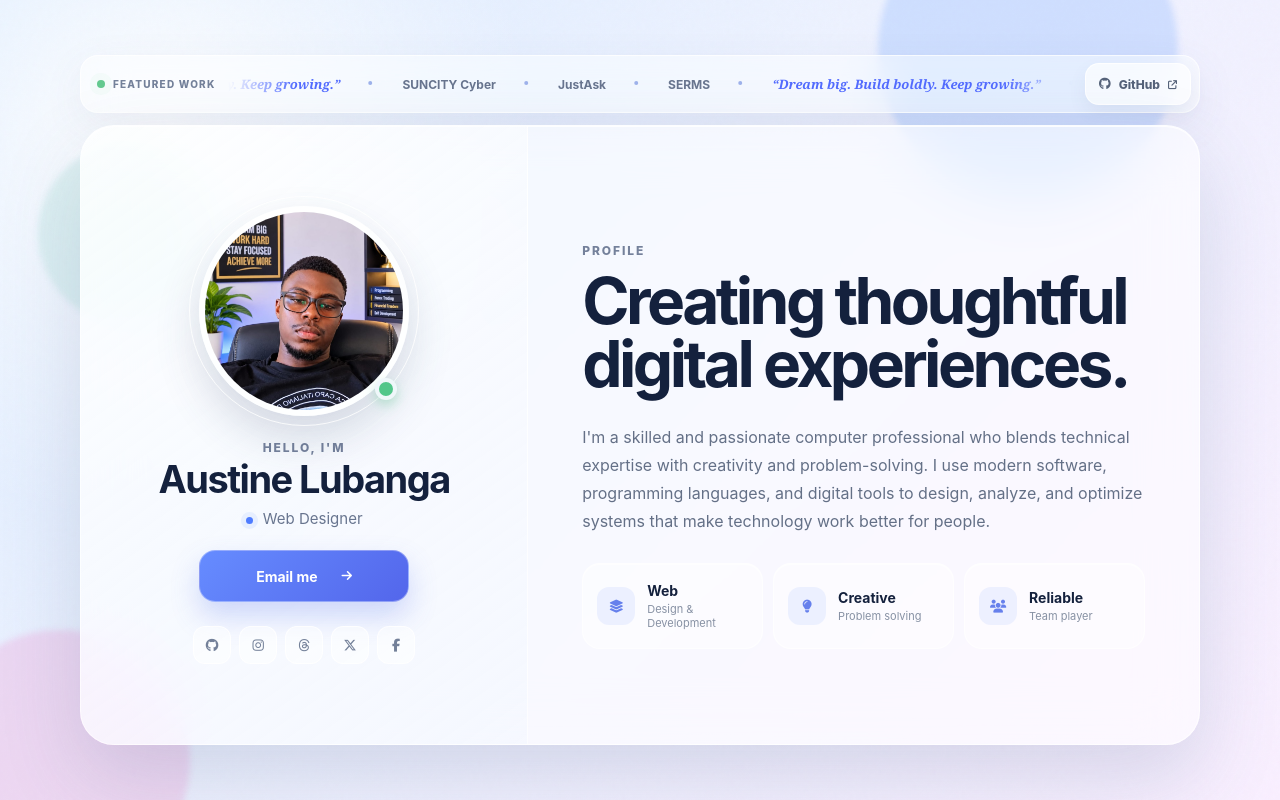
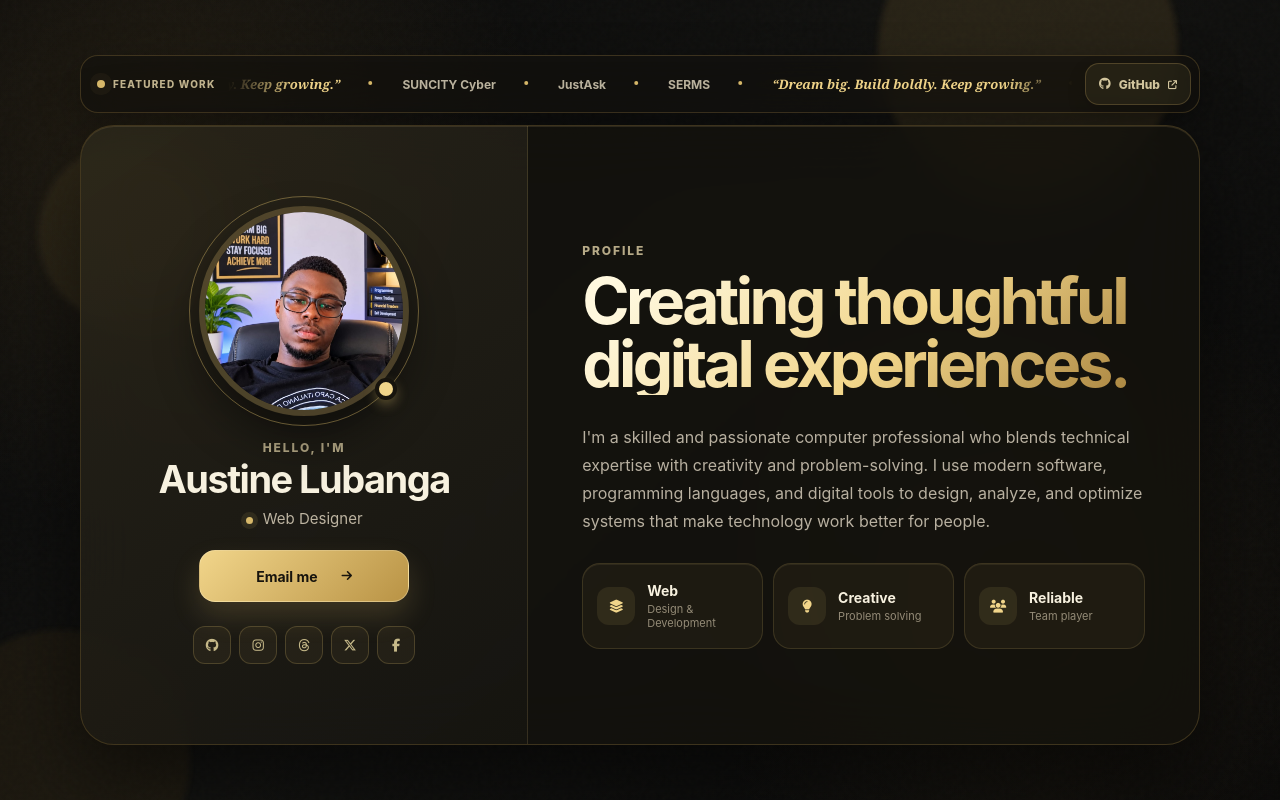
Before and after one commit to Austjnr20/Portfolio, a plain HTML site: page index.html in a window 1280 px wide. Drawn offline with Linux system fonts and the light colour scheme.

Commit message:
Apply premium black and gold theme
Co-authored-by: Copilot <223556219+Copilot@users.noreply.github.com>

```diff
--- a/index.html
+++ b/index.html
@@ -3,7 +3,7 @@
 <head>
     <meta charset="UTF-8">
     <meta name="viewport" content="width=device-width, initial-scale=1.0">
-    <meta name="theme-color" content="#dcecff">
+    <meta name="theme-color" content="#090909">
     <meta name="description" content="Portfolio of Austine Lubanga, web designer and computer professional.">
     <title>Austine Lubanga — Portfolio</title>
     <link rel="preconnect" href="https://cdnjs.cloudflare.com">
--- a/styles.css
+++ b/styles.css
@@ -3,12 +3,13 @@
 }
 
 :root {
-    --ink: #14213d;
-    --muted: #68758f;
-    --glass: rgba(255, 255, 255, 0.58);
-    --glass-strong: rgba(255, 255, 255, 0.78);
-    --line: rgba(255, 255, 255, 0.72);
-    --blue: #4f7cff;
+    --ink: #f7f1df;
+    --muted: #bdb4a1;
+    --glass: rgba(20, 18, 14, 0.78);
+    --glass-strong: rgba(32, 28, 20, 0.88);
+    --line: rgba(215, 174, 87, 0.22);
+    --gold: #d8b96a;
+    --gold-bright: #f1d58a;
 }
 
 html {
@@ -22,8 +23,9 @@ body {
     font-family: -apple-system, BlinkMacSystemFont, "Segoe UI", sans-serif;
     color: var(--ink);
     background:
-        radial-gradient(circle at 12% 18%, rgba(255, 255, 255, 0.95), transparent 24rem),
-        linear-gradient(135deg, #dcecff 0%, #edf2ff 42%, #f9efff 100%);
+        radial-gradient(circle at 12% 18%, rgba(199, 155, 70, 0.12), transparent 24rem),
+        radial-gradient(circle at 82% 78%, rgba(126, 96, 42, 0.12), transparent 22rem),
+        linear-gradient(135deg, #090909 0%, #11110f 48%, #080808 100%);
 }
 
 body::before {
@@ -47,7 +49,7 @@ body::before {
     height: 300px;
     top: -100px;
     right: 8%;
-    background: rgba(153, 190, 255, 0.48);
+    background: rgba(205, 164, 78, 0.16);
 }
 
 .ambient-two {
@@ -55,7 +57,7 @@ body::before {
     height: 260px;
     bottom: -90px;
     left: -70px;
-    background: rgba(238, 171, 221, 0.48);
+    background: rgba(111, 82, 34, 0.18);
 }
 
 .ambient-three {
@@ -63,7 +65,7 @@ body::before {
     height: 180px;
     top: 18%;
     left: 3%;
-    background: rgba(177, 225, 219, 0.45);
+    background: rgba(238, 196, 105, 0.09);
 }
 
 .portfolio-shell {
@@ -88,8 +90,8 @@ body::before {
     gap: 12px;
     border: 1px solid var(--line);
     border-radius: 18px;
-    background: rgba(255, 255, 255, 0.48);
-    box-shadow: 0 12px 40px rgba(76, 94, 138, 0.08);
+    background: rgba(18, 17, 14, 0.72);
+    box-shadow: 0 12px 40px rgba(0, 0, 0, 0.34);
     backdrop-filter: blur(22px) saturate(150%);
     -webkit-backdrop-filter: blur(22px) saturate(150%);
 }
@@ -98,7 +100,7 @@ body::before {
     flex: 0 0 auto;
     display: flex;
     align-items: center;
-    color: #74819a;
+    color: #c3b58f;
     font-size: 10px;
     font-weight: 850;
     letter-spacing: 0.12em;
@@ -112,8 +114,8 @@ body::before {
     display: inline-block;
     margin-right: 8px;
     border-radius: 50%;
-    background: #63c98f;
-    box-shadow: 0 0 0 5px rgba(99, 201, 143, 0.12);
+    background: var(--gold);
+    box-shadow: 0 0 0 5px rgba(216, 185, 106, 0.12);
     animation: pulse 2s ease-out infinite;
 }
 
@@ -137,7 +139,7 @@ body::before {
 .marquee-track > span {
     display: inline-flex;
     align-items: center;
-    color: #68758f;
+    color: #bcb49f;
     text-decoration: none;
     font-size: 12px;
     font-weight: 750;
@@ -152,15 +154,15 @@ body::before {
     height: 4px;
     margin: 0 0 3px 28px;
     border-radius: 50%;
-    background: #9eb2eb;
+    background: var(--gold);
 }
 
 .marquee-track a:hover {
-    color: #536cff;
+    color: var(--gold-bright);
 }
 
 .quote-item {
-    color: #536cff !important;
+    color: var(--gold-bright) !important;
     font-family: Georgia, "Times New Roman", serif;
     font-size: 13px !important;
     font-style: italic;
@@ -178,11 +180,11 @@ body::before {
     display: flex;
     align-items: center;
     gap: 8px;
-    border: 1px solid rgba(255, 255, 255, 0.82);
+    border: 1px solid rgba(216, 185, 106, 0.24);
     border-radius: 14px;
-    color: #56637a;
-    background: rgba(255, 255, 255, 0.68);
-    box-shadow: 0 8px 18px rgba(74, 91, 133, 0.08);
+    color: #d4c79f;
+    background: rgba(216, 185, 106, 0.08);
+    box-shadow: 0 8px 18px rgba(0, 0, 0, 0.18);
     text-decoration: none;
     font-size: 12px;
     font-weight: 800;
@@ -194,8 +196,8 @@ body::before {
 }
 
 .top-github:hover {
-    color: #536cff;
-    background: white;
+    color: #17140d;
+    background: linear-gradient(135deg, var(--gold-bright), var(--gold));
     transform: translateY(-2px);
 }
 
@@ -208,8 +210,8 @@ body::before {
     border-radius: 34px;
     background: var(--glass);
     box-shadow:
-        0 32px 80px rgba(69, 87, 135, 0.18),
-        inset 0 1px 0 rgba(255, 255, 255, 0.82);
+        0 32px 80px rgba(0, 0, 0, 0.52),
+        inset 0 1px 0 rgba(241, 213, 138, 0.12);
     backdrop-filter: blur(28px) saturate(145%);
     -webkit-backdrop-filter: blur(28px) saturate(145%);
     animation: enter 900ms cubic-bezier(.2, .75, .25, 1) both;
@@ -223,10 +225,10 @@ body::before {
     align-items: center;
     justify-content: center;
     text-align: center;
-    border-right: 1px solid rgba(255, 255, 255, 0.68);
+    border-right: 1px solid rgba(216, 185, 106, 0.14);
     background:
-        linear-gradient(145deg, rgba(255, 255, 255, 0.5), rgba(235, 242, 255, 0.3)),
-        rgba(255, 255, 255, 0.18);
+        linear-gradient(145deg, rgba(216, 185, 106, 0.08), rgba(0, 0, 0, 0.1)),
+        rgba(255, 255, 255, 0.02);
 }
 
 .portrait-wrap {
@@ -240,7 +242,7 @@ body::before {
     content: "";
     position: absolute;
     inset: -10px;
-    border: 1px solid rgba(255, 255, 255, 0.78);
+    border: 1px solid rgba(216, 185, 106, 0.42);
     border-radius: 50%;
 }
 
@@ -250,9 +252,9 @@ body::before {
     display: block;
     object-fit: cover;
     object-position: center 24%;
-    border: 6px solid rgba(255, 255, 255, 0.74);
+    border: 6px solid rgba(216, 185, 106, 0.24);
     border-radius: 50%;
-    box-shadow: 0 22px 45px rgba(58, 75, 112, 0.2);
+    box-shadow: 0 22px 45px rgba(0, 0, 0, 0.48);
 }
 
 .availability {
@@ -261,10 +263,10 @@ body::before {
     bottom: 16px;
     width: 22px;
     height: 22px;
-    border: 4px solid rgba(246, 249, 255, 0.96);
+    border: 4px solid #17140d;
     border-radius: 50%;
-    background: #52c68a;
-    box-shadow: 0 5px 12px rgba(82, 198, 138, 0.35);
+    background: var(--gold-bright);
+    box-shadow: 0 5px 12px rgba(216, 185, 106, 0.35);
 }
 
 .identity .eyebrow {
@@ -273,7 +275,7 @@ body::before {
 
 .eyebrow {
     margin: 0 0 12px;
-    color: #74819b;
+    color: #b6aa87;
     font-size: 12px;
     font-weight: 800;
     letter-spacing: 0.16em;
@@ -299,8 +301,8 @@ body::before {
     height: 7px;
     margin-right: 6px;
     border-radius: 50%;
-    background: var(--blue);
-    box-shadow: 0 0 0 5px rgba(79, 124, 255, 0.1);
+    background: var(--gold);
+    box-shadow: 0 0 0 5px rgba(216, 185, 106, 0.1);
 }
 
 .primary-button,
@@ -316,11 +318,11 @@ body::before {
     height: 52px;
     width: 210px;
     gap: 24px;
-    border: 1px solid rgba(255, 255, 255, 0.34);
+    border: 1px solid rgba(255, 244, 203, 0.34);
     border-radius: 16px;
-    color: white;
-    background: linear-gradient(135deg, #668cff, #5366eb);
-    box-shadow: 0 14px 28px rgba(79, 107, 235, 0.25);
+    color: #17140d;
+    background: linear-gradient(135deg, var(--gold-bright), #b99345);
+    box-shadow: 0 14px 28px rgba(216, 185, 106, 0.18);
     font-size: 14px;
     font-weight: 750;
 }
@@ -335,7 +337,7 @@ body::before {
 }
 
 .primary-button:hover {
-    box-shadow: 0 18px 32px rgba(79, 107, 235, 0.32);
+    box-shadow: 0 18px 32px rgba(216, 185, 106, 0.28);
 }
 
 .social-row {
@@ -349,18 +351,18 @@ body::before {
     height: 38px;
     display: grid;
     place-items: center;
-    border: 1px solid rgba(255, 255, 255, 0.75);
+    border: 1px solid rgba(216, 185, 106, 0.22);
     border-radius: 12px;
-    color: #738099;
-    background: rgba(255, 255, 255, 0.5);
+    color: #c6b989;
+    background: rgba(216, 185, 106, 0.06);
     text-decoration: none;
     font-size: 13px;
     transition: 180ms ease;
 }
 
 .social-row a:hover {
-    color: var(--blue);
-    background: white;
+    color: #17140d;
+    background: var(--gold);
     transform: translateY(-3px);
 }
 
@@ -381,12 +383,16 @@ body::before {
     font-size: clamp(42px, 5vw, 68px);
     line-height: 0.98;
     letter-spacing: -0.055em;
+    background: linear-gradient(135deg, #fff8de 10%, var(--gold-bright) 56%, #a7823d 100%);
+    -webkit-background-clip: text;
+    background-clip: text;
+    color: transparent;
 }
 
 .bio {
     max-width: 650px;
     margin: 28px 0;
-    color: #647087;
+    color: #b8b0a0;
     font-size: 16px;
     line-height: 1.75;
 }
@@ -403,10 +409,10 @@ body::before {
     display: flex;
     align-items: center;
     gap: 12px;
-    border: 1px solid rgba(255, 255, 255, 0.72);
+    border: 1px solid rgba(216, 185, 106, 0.16);
     border-radius: 18px;
-    background: rgba(255, 255, 255, 0.42);
-    box-shadow: inset 0 1px 0 rgba(255, 255, 255, 0.62);
+    background: rgba(216, 185, 106, 0.055);
+    box-shadow: inset 0 1px 0 rgba(241, 213, 138, 0.08);
 }
 
 .stats i {
@@ -416,8 +422,8 @@ body::before {
     display: grid;
     place-items: center;
     border-radius: 12px;
-    color: #6680ec;
-    background: rgba(112, 148, 250, 0.11);
+    color: var(--gold-bright);
+    background: rgba(216, 185, 106, 0.1);
     font-size: 13px;
 }
 
@@ -433,7 +439,7 @@ body::before {
 
 .stats span {
     margin-top: 3px;
-    color: #8791a4;
+    color: #948b77;
     font-size: 11px;
     line-height: 1.3;
 }
@@ -488,8 +494,8 @@ body::before {
     place-items: center;
     border-radius: 14px;
     color: white;
-    background: linear-gradient(145deg, #668cff, #536cff);
-    box-shadow: 0 8px 18px rgba(79, 107, 235, 0.24);
+    background: linear-gradient(145deg, var(--gold-bright), #a6813e);
+    box-shadow: 0 8px 18px rgba(216, 185, 106, 0.24);
     font-size: 18px;
 }
 
@@ -555,7 +561,7 @@ body::before {
 }
 
 .project-orbit a:hover {
-    color: #536cff;
+    color: var(--gold-bright);
     background: white;
     transform: translateY(-3px) scale(1.02);
     box-shadow: 0 10px 20px rgba(74, 91, 133, 0.12);
@@ -571,9 +577,9 @@ body::before {
 }
 
 @keyframes pulse {
-    0% { box-shadow: 0 0 0 0 rgba(99, 201, 143, 0.36); }
-    70% { box-shadow: 0 0 0 8px rgba(99, 201, 143, 0); }
-    100% { box-shadow: 0 0 0 0 rgba(99, 201, 143, 0); }
+    0% { box-shadow: 0 0 0 0 rgba(216, 185, 106, 0.36); }
+    70% { box-shadow: 0 0 0 8px rgba(216, 185, 106, 0); }
+    100% { box-shadow: 0 0 0 0 rgba(216, 185, 106, 0); }
 }
 
 @keyframes enter {
```
